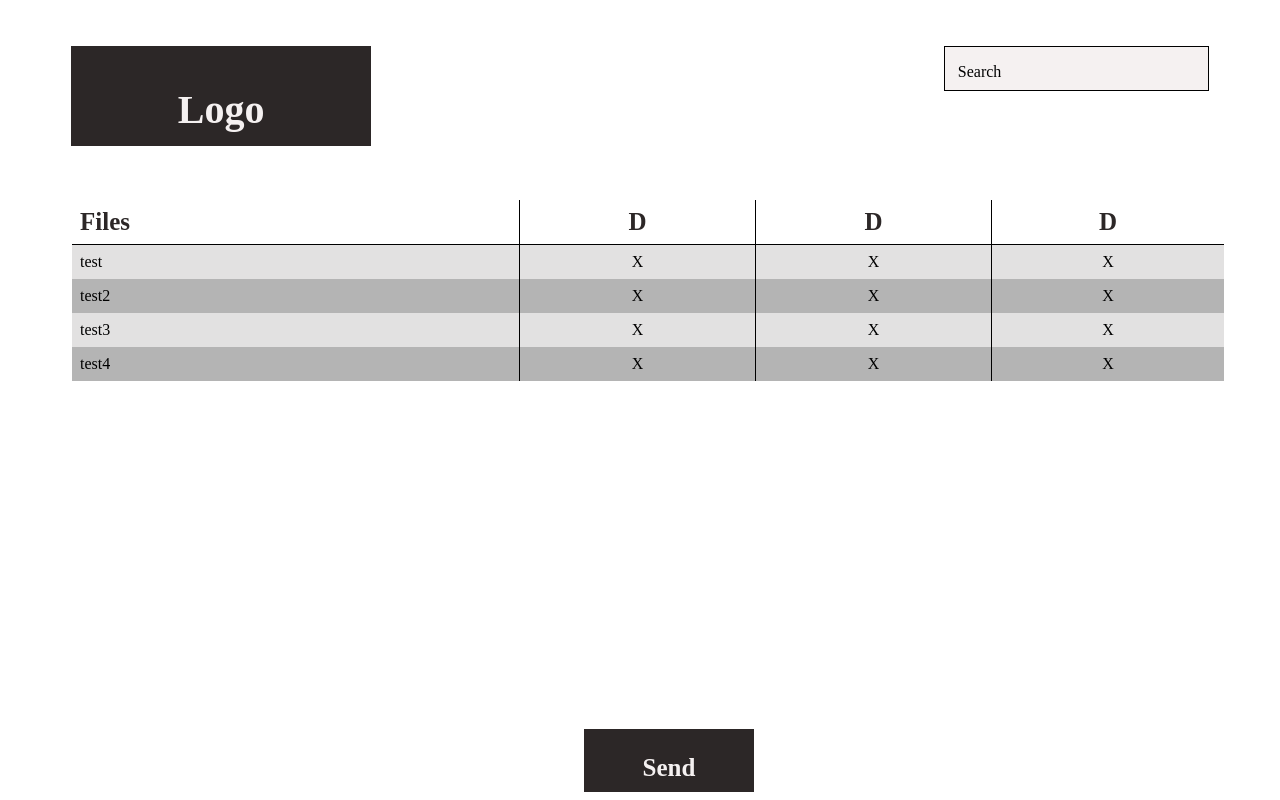
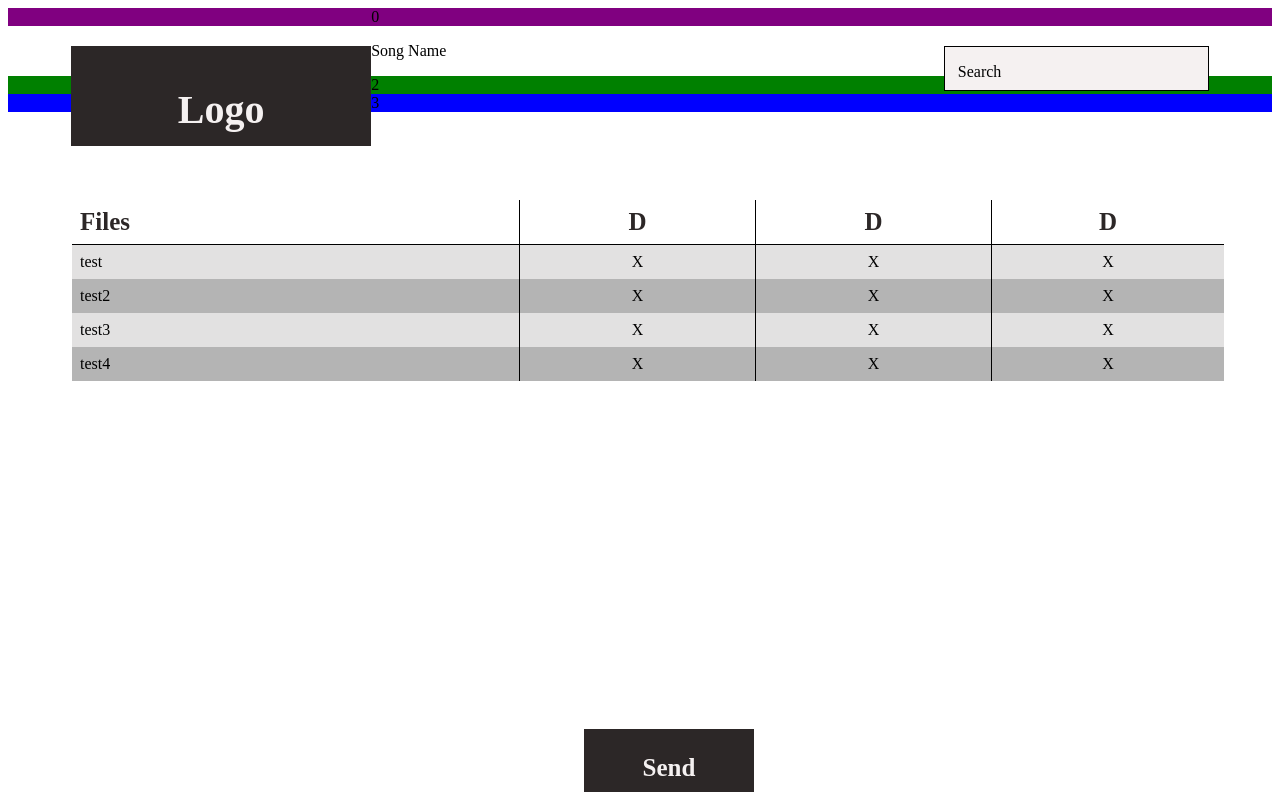
Before and after one commit to adammartin13/PiProject, a plain HTML site: page index.html in a window 1280 px wide. Drawn offline with Linux system fonts and the light colour scheme.

Commit message:
Added left menu

```diff
--- a/index.html
+++ b/index.html
@@ -4,7 +4,7 @@
         <title>Pi Project</title>
         <link href="stylesheet.css"  rel="stylesheet">
     </head>
-    <div id="File Menu">
+    <div id="FileMenu">
         <div id="Search">
             <p>Search</p>
         </div>
@@ -49,4 +49,13 @@
             <p>Send</p>
         </div>
     </div>
+    <div id="SongInfo">
+        <div style="background-color:purple;grid-column:1/4;">0</div>
+        <div id="leftMenu">
+            <div id="albumArt"></div>
+            <p>Song Name</p>
+        </div>
+        <div style="background-color: green;">2</div>
+        <div style="background-color: blue;">3</div>
+    </div>
 </html>
```
